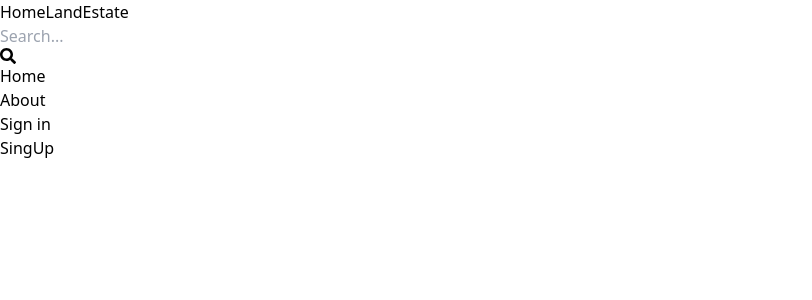
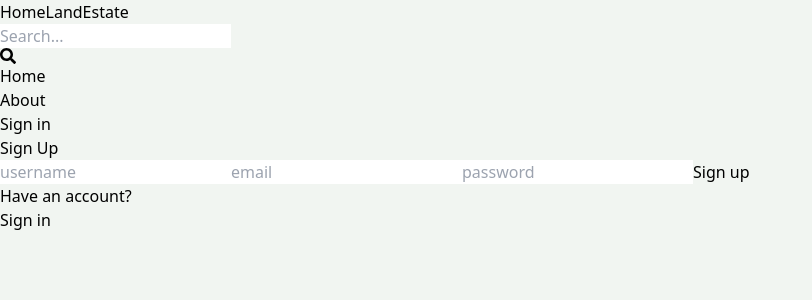
Before and after one commit to chukwudumebiughonu/HomeLand, a React (Vite) app in the folder client/: page /sign-up in a window 1280 px wide. Shown: the top 300 px of the page, without its empty margins (0-812 px from the left). Built offline with nearby package versions, Linux system fonts and the light colour scheme.

Commit message:
complete sign up page ui

```diff
--- a/client/src/index.css
+++ b/client/src/index.css
@@ -1,3 +1,7 @@
 @tailwind base;
 @tailwind components;
 @tailwind utilities;
+
+body{
+    background-color: rgb(241, 245, 241);
+}
--- a/client/src/pages/SignUp.jsx
+++ b/client/src/pages/SignUp.jsx
@@ -1,5 +1,23 @@
+import { Link } from "react-router-dom";
+
 export default function SingUp() {
   return (
-    <div>SingUp</div>
+    <div className="p-3 max-w-lg mx-auto">
+      <h1 className=" text-3xl text-center font-semibold my-7">Sign Up</h1>
+      <form className="flex flex-col gap-4">
+        <input type="text" placeholder="username" className="border p-3 rounded-lg " id="username"/>
+        <input type="email" placeholder="email" className="border p-3 rounded-lg " id="email"/>
+        <input type="password" placeholder="password" className="border p-3 rounded-lg " id="password"/>
+        <button disabled className="bg-slate-700 text-white p-3 rounded-lg uppercase hover:opacity-95 disabled:opacity-80 ">
+          Sign up
+        </button>
+      </form>
+      <div className="flex gap-2 mt-5">
+        <p>Have an account?</p>
+        <Link to={"/sign-in"}>
+          <span className="text-blue-700">Sign in</span>
+        </Link>
+      </div>
+    </div>
   )
 }
```
Also changed, not shown: 1 other file (tests, documents, lock files or other folders).
